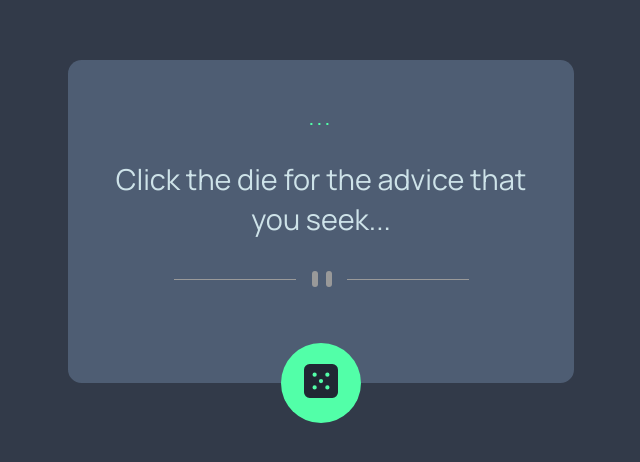
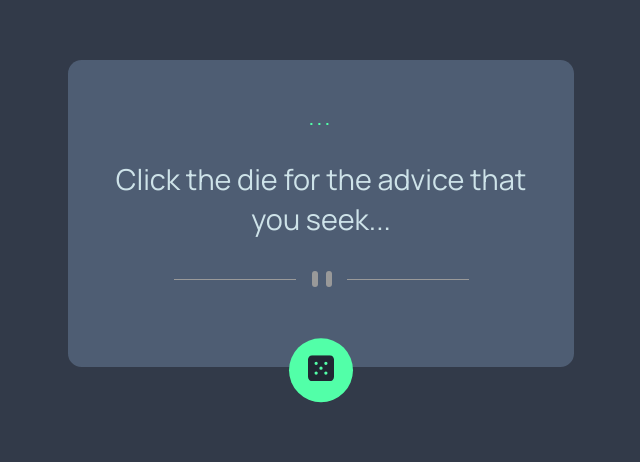
Before and after one commit to zubyCharles/advice-generator, a plain HTML site: page index.html in a window 1280 px wide. Shown: the part 108-570 px from the top of the page, without its empty margins (319-959 px from the left). Drawn offline with Linux system fonts and the light colour scheme.

Commit message:
added quotes around the advice  and modified button size

```diff
--- a/src/script.js
+++ b/src/script.js
@@ -10,7 +10,7 @@ function getMessage() {
       return res.slip;
     })
     .then((slip) => {
-      message.textContent = slip.advice;
+      message.textContent = `"${slip.advice}"`;
       messageID.textContent = `ADVICE  #${slip.id}`;
     })
     .finally(() => {
--- a/src/style.css
+++ b/src/style.css
@@ -56,14 +56,14 @@ p {
 .button-container {
     width: fit-content;
     margin: 0 auto;
-    transform: translateY(3.5rem);
+    transform: translateY(3.2rem);
 }
 
 button {
     outline: none;
     background: var(--neon-green);
-    width: 5rem;
-    height: 5rem;
+    width: 4rem;
+    height: 4rem;
     border-radius: 50%;
     border: none;
 }
```
